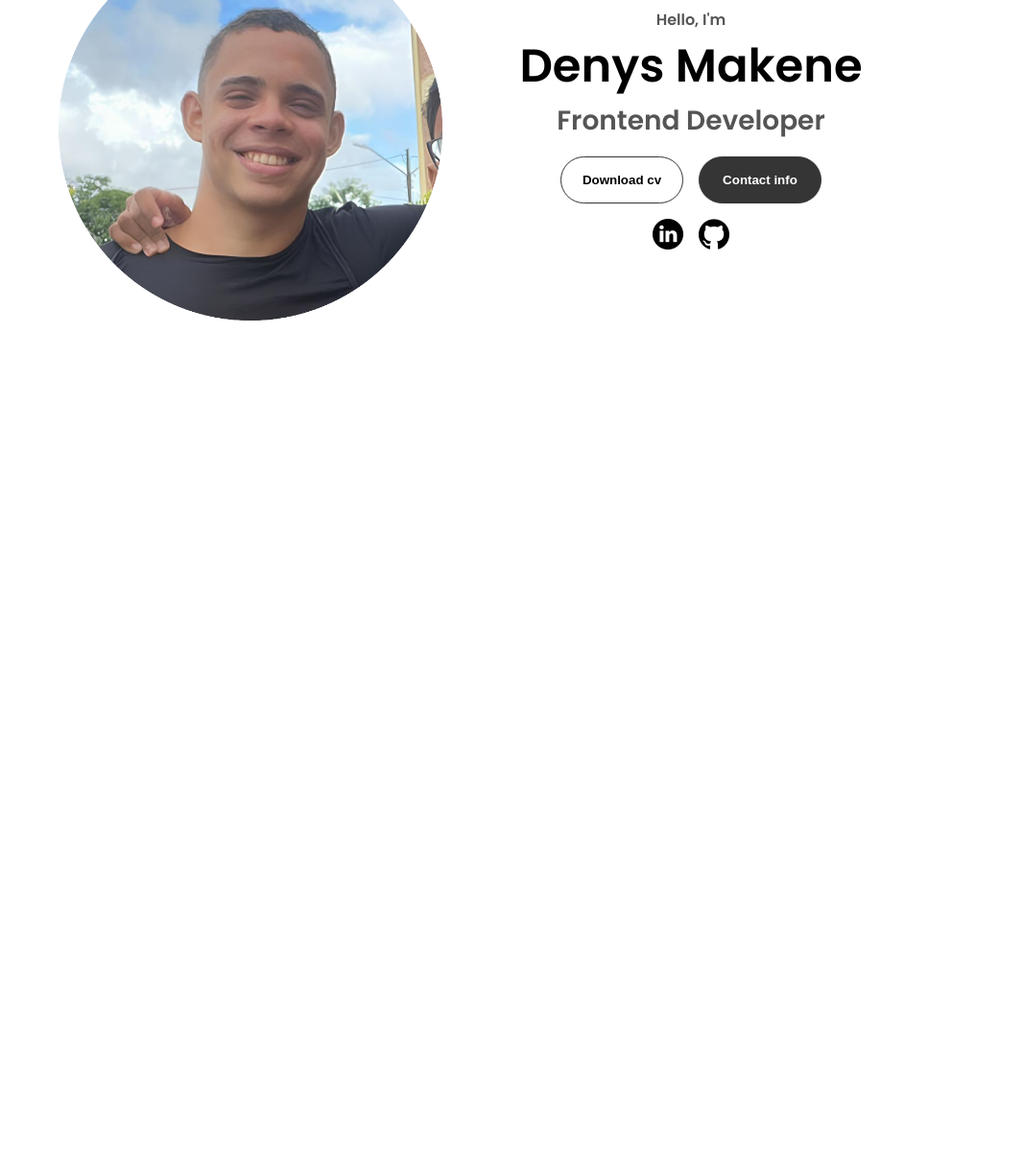
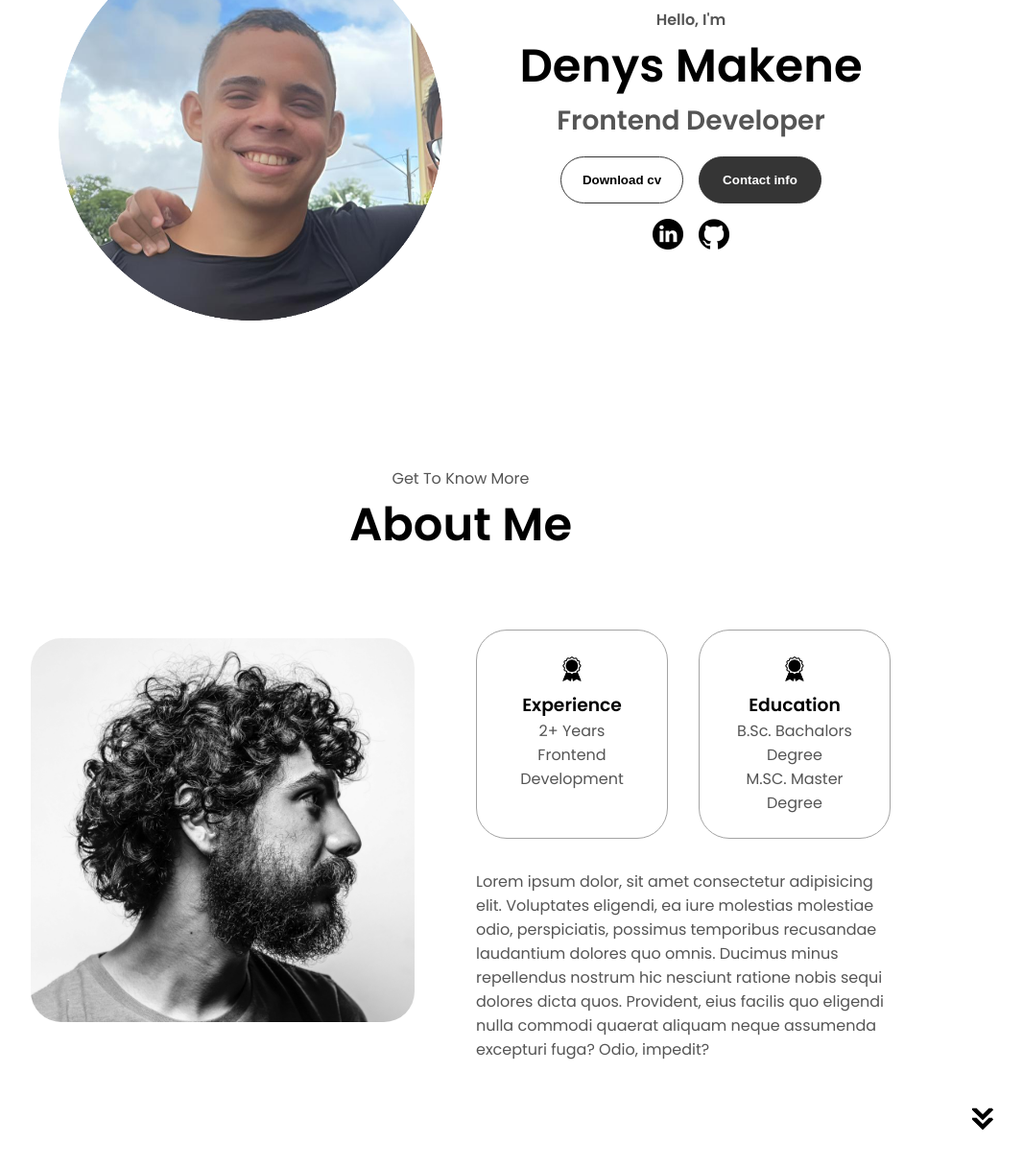
Before and after one commit to Denysmak/Portfolio, a plain HTML site: page index.html in a window 1280 px wide. Shown: the part 322-1538 px from the top of the page at 96% size, without its empty margins (160-1226 px from the left). Before the commit the page ends 800 px from the top, so only its background shows below. Drawn offline with Linux system fonts and the light colour scheme.

Commit message:
create about me section

```diff
--- a/index.html
+++ b/index.html
@@ -43,20 +43,75 @@
         />
       </div>
       <div class="section__text">
-        <p class="sectio__text__p1">Hello, I'm</p>
+        <p class="section__text__p1">Hello, I'm</p>
         <h1 class="title">Denys Makene</h1>
         <p class="section__text__p2">Frontend Developer</p>
         <div class="btn-container">
-            <button class="btn btn-color-2" onclick="window.open('./assets/resume-example.pdf')">Download cv</button>
-            <button class="btn btn-color-1" onclick="location.href ='./#contact'">Contact info</button>
+          <button
+            class="btn btn-color-2"
+            onclick="window.open('./assets/resume-example.pdf')"
+          >
+            Download cv
+          </button>
+          <button class="btn btn-color-1" onclick="location.href ='./#contact'">
+            Contact info
+          </button>
         </div>
         <div id="socials-container">
-            <img src="./assets/linkedin.png" alt="my linkedin profile" class="icon" onclick="location.href = 'https://www.linkedin.com/in/denysmakene'">
-            <img src="./assets/github.png" alt="my github" class="icon" onclick="location.href = 'https://github.com/Denysmak'">
+          <img
+            src="./assets/linkedin.png"
+            alt="my linkedin profile"
+            class="icon"
+            onclick="location.href = 'https://www.linkedin.com/in/denysmakene'"
+          />
+          <img
+            src="./assets/github.png"
+            alt="my github"
+            class="icon"
+            onclick="location.href = 'https://github.com/Denysmak'"
+          />
         </div>
       </div>
     </section>
-
+    <section id="about">
+      <p class="section__text__p1">Get To Know More</p>
+      <h1 class="title">About Me</h1>
+      <div class="section-container">
+        <div class="section__pic-container">
+          <img
+            src="./assets/about-pic.png"
+            alt="Profile Picture"
+            class="about-pic"
+          />
+        </div>
+        <div class="about-details-container">
+          <div class="about-containers">
+            <div class="details-container">
+              <img
+                src="./assets/experience.png"
+                alt="experience icon"
+                class="icon"
+              />
+              <h3>Experience</h3>
+              <p>2+ Years <br />Frontend Development</p>
+            </div>
+            <div class="details-container">
+              <img
+                src="./assets/experience.png"
+                alt="experience icon"
+                class="icon"
+              />
+              <h3>Education</h3>
+              <p>B.Sc. Bachalors Degree <br />M.SC. Master Degree</p>
+            </div>
+          </div>
+          <div class="text-container">
+            <p>Lorem ipsum dolor, sit amet consectetur adipisicing elit. Voluptates eligendi, ea iure molestias molestiae odio, perspiciatis, possimus temporibus recusandae laudantium dolores quo omnis. Ducimus minus repellendus nostrum hic nesciunt ratione nobis sequi dolores dicta quos. Provident, eius facilis quo eligendi nulla commodi quaerat aliquam neque assumenda excepturi fuga? Odio, impedit?</p>
+          </div>
+        </div>
+      </div>
+      <img src="./assets/arrow.png" alt="Arrow icon" class="icon arrow" onclick="location.href = './#experience'">
+    </section>
     <script src="script.js"></script>
   </body>
 </html>
--- a/style.css
+++ b/style.css
@@ -246,3 +246,45 @@ section{
 .btn-container{
     gap: 1rem;
 }
+/* ABOUT SECTION */
+ #about{
+    position: relative;
+ }
+.about-containers{
+    gap: 2rem;
+    margin-bottom: 2rem;
+    margin-top: 2rem;
+}
+.about-details-container{
+    justify-content: center;
+    flex-direction: column;
+}
+.about-containers, .about-details-container{
+    display: flex;
+}
+.about-pic{
+    border-radius: 2rem;
+}
+.arrow{
+    position: absolute;
+    right: -5rem;
+    bottom: 2.5rem;
+}
+.details-container{
+    padding: 1.5rem;
+    flex:1 ;
+    background: white;
+    border-radius: 2rem;
+    border: rgb(53,53,53) 0.1rem solid;
+    border-color: rgb(163,163,163);
+    text-align: center;
+}
+.section-container{
+    gap:4rem;
+    height: 80%;
+}
+.section__pic-container{
+    height: 400px;
+    width: 400px;
+    margin: auto 0;
+}
```
